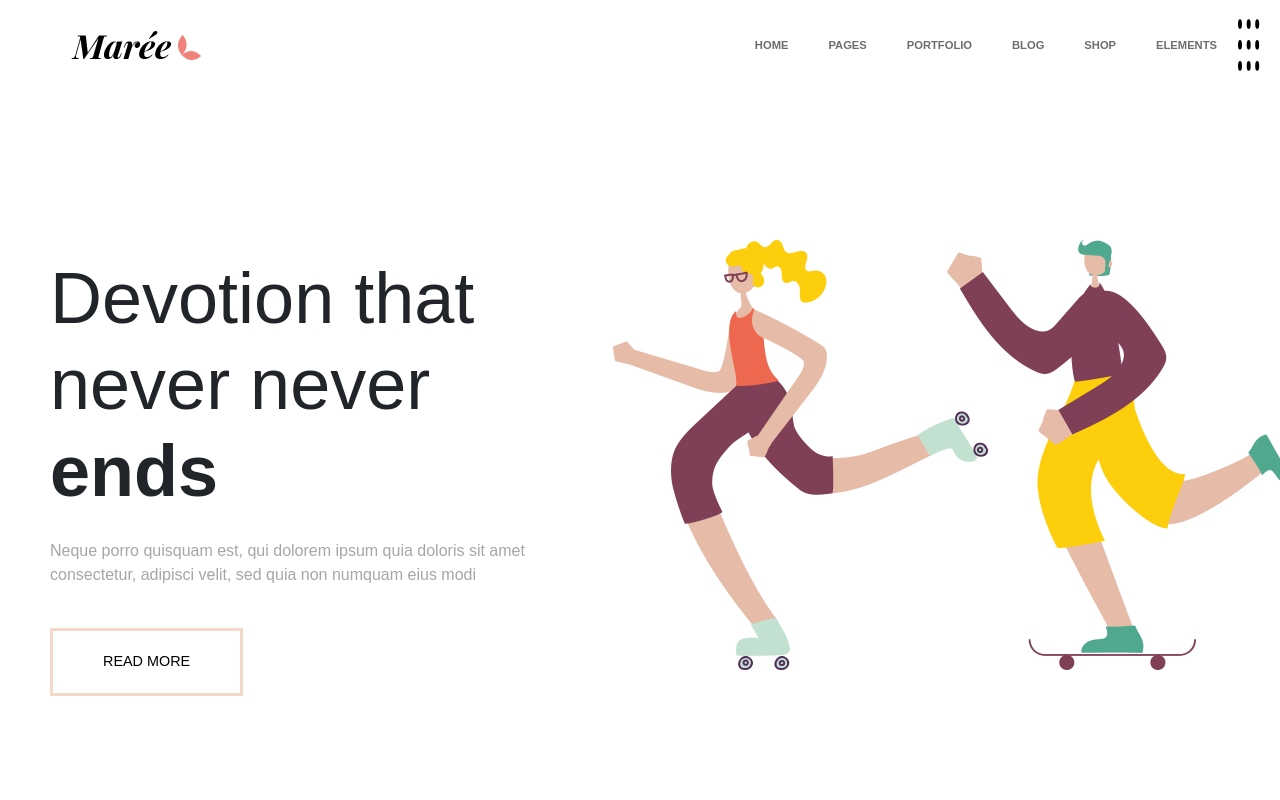
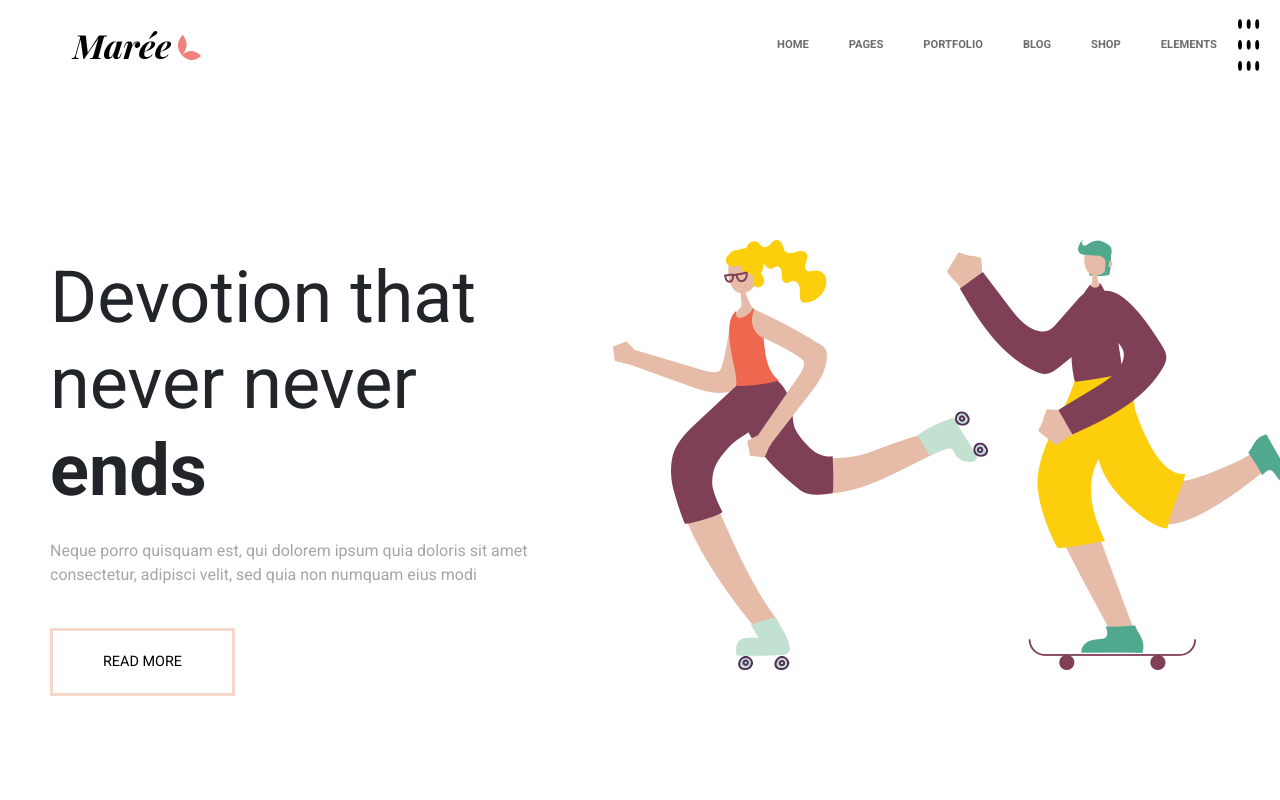
Before and after one commit to dario-bennardino/proj-html-vuejs, a Vue app: page / in a window 1280 px wide. Shown: the top 800 px of the page. Built offline with nearby package versions, Linux system fonts and the light colour scheme; the HTML template or start-up script is replaced by a standard one.

Commit message:
[add] cambiato font

```diff
--- a/src/assets/scss/main.scss
+++ b/src/assets/scss/main.scss
@@ -2,3 +2,5 @@
 @import './partials/_typography';
 @import './partials/_utils';
 @import './partials/_variables';
+
+@import url('https://fonts.googleapis.com/css2?family=Roboto:wght@400;700&display=swap');
--- a/src/assets/scss/partials/_typography.scss
+++ b/src/assets/scss/partials/_typography.scss
@@ -1 +1,5 @@
 @use './variables' as*;
+
+body {
+    font-family: 'Roboto', sans-serif;
+}
```
